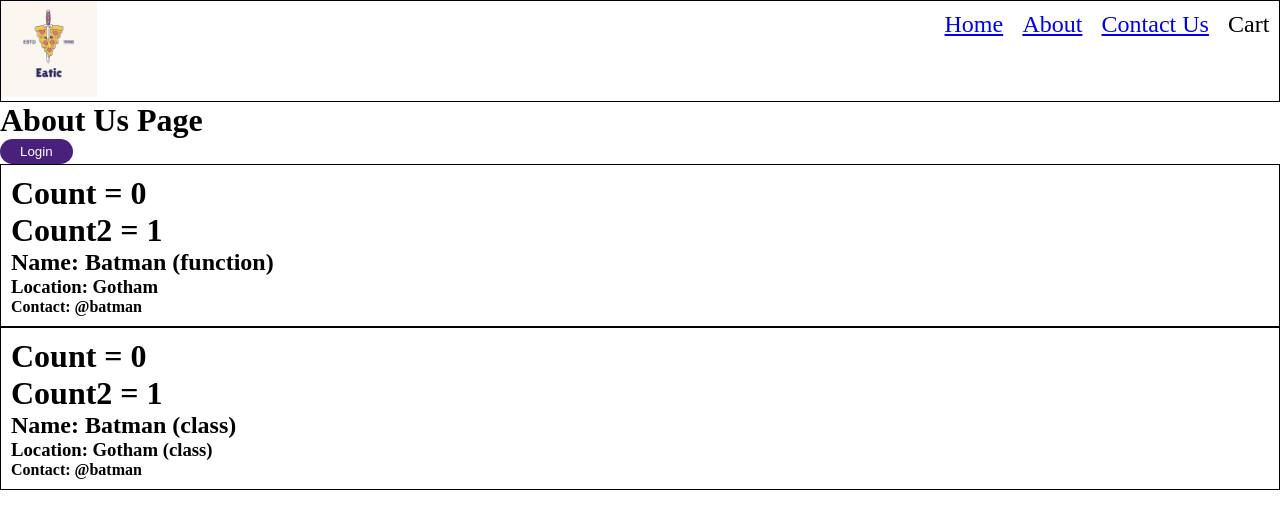
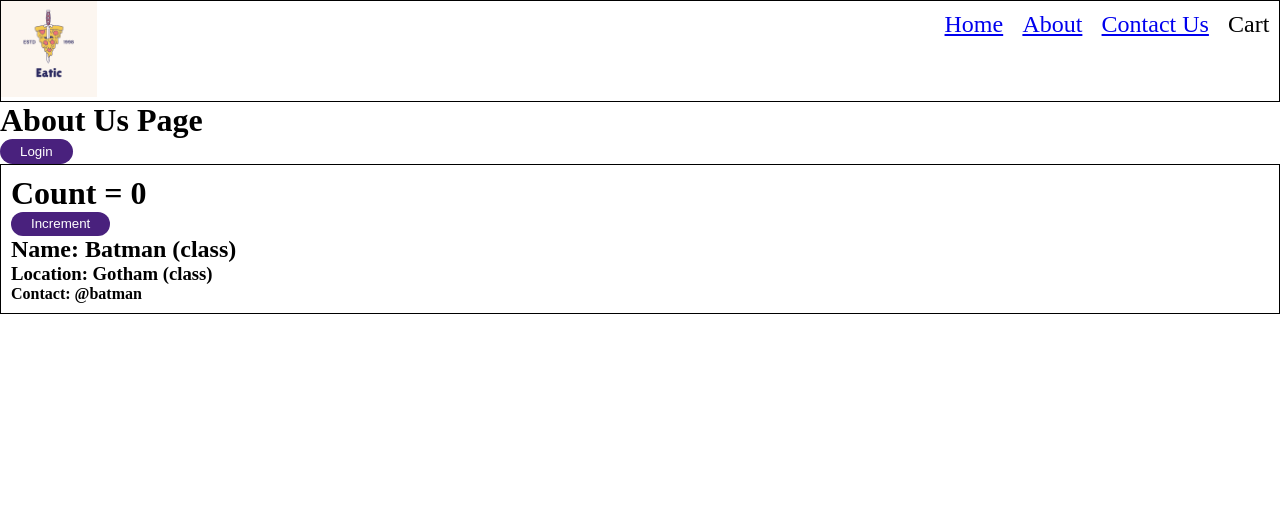
Before and after one commit to SaketKothari/eatsy-food-ordering-webapp, a React (Vite) app: page /about in a window 1280 px wide. Shown: the top 528 px of the page. Built offline with nearby package versions, Linux system fonts and the light colour scheme.

Commit message:
updating state var in class component using setState()

```diff
--- a/src/components/ClassComponent/UserClass.jsx
+++ b/src/components/ClassComponent/UserClass.jsx
@@ -6,18 +6,25 @@ class UserClass extends React.Component {
 
     this.state = {
       count: 0,
-      count2: 1,
     };
   }
 
   render() {
     const { name, location } = this.props;
-    const { count, count2 } = this.state;
+    const { count } = this.state;
 
     return (
       <div className="user-card">
         <h1>Count = {count}</h1>
-        <h1>Count2 = {count2}</h1>
+        <button
+          onClick={() => {
+            this.setState({
+              count: this.state.count + 1,
+            });
+          }}
+        >
+          Increment
+        </button>
         <h2>Name: {name}</h2>
         <h3>Location: {location}</h3>
         <h4>Contact: @batman</h4>
--- a/src/pages/About.jsx
+++ b/src/pages/About.jsx
@@ -1,6 +1,4 @@
 import { useState } from 'react';
-
-import User from '../components/ClassComponent/User';
 import UserClass from '../components/ClassComponent/UserClass';
 
 const About = () => {
@@ -15,7 +13,7 @@ const About = () => {
       >
         {btnName}
       </button>
-      <User name={'Batman (function)'} />
+
       <UserClass name={'Batman (class)'} location={'Gotham (class)'} />
     </div>
   );
```
